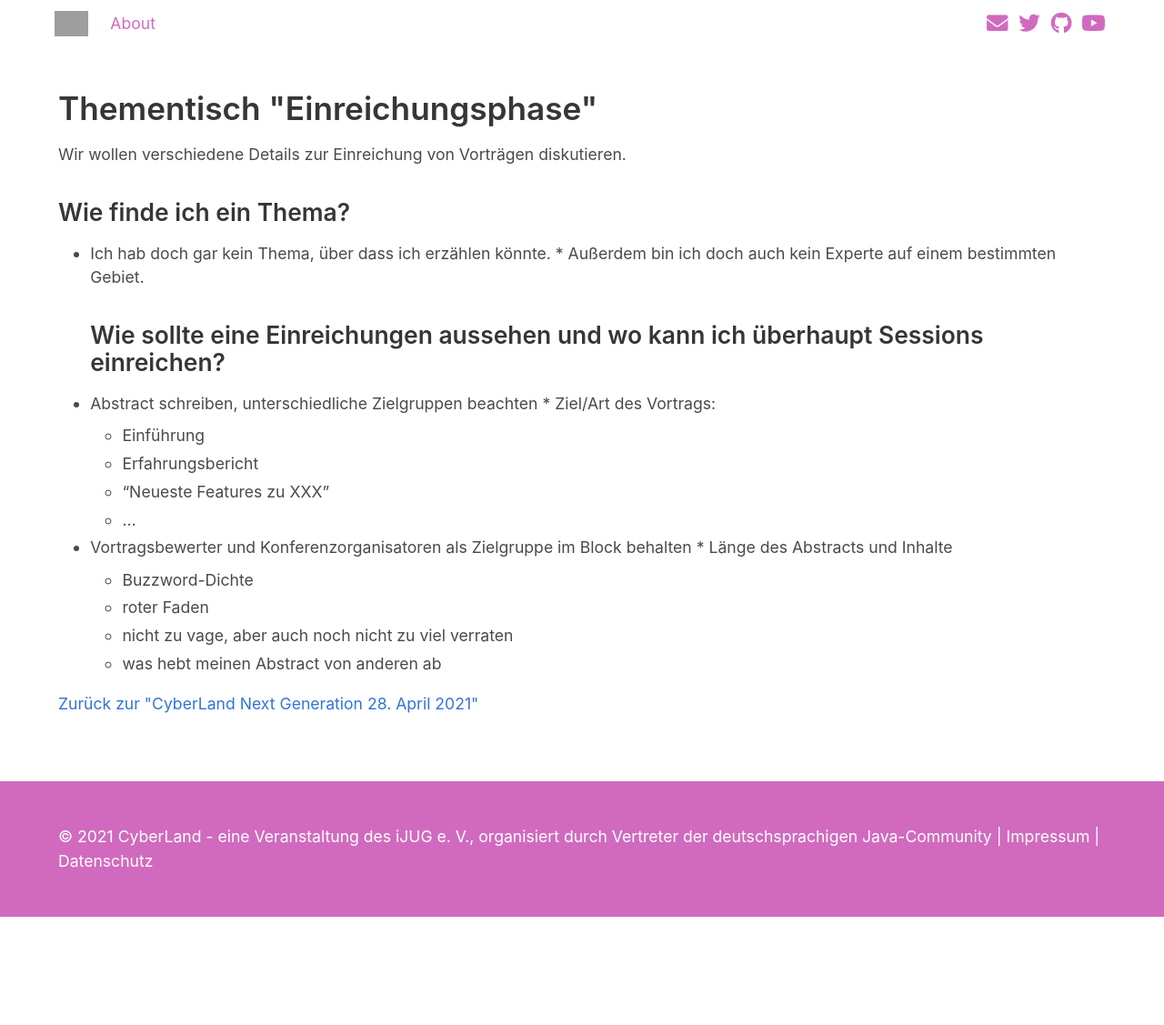
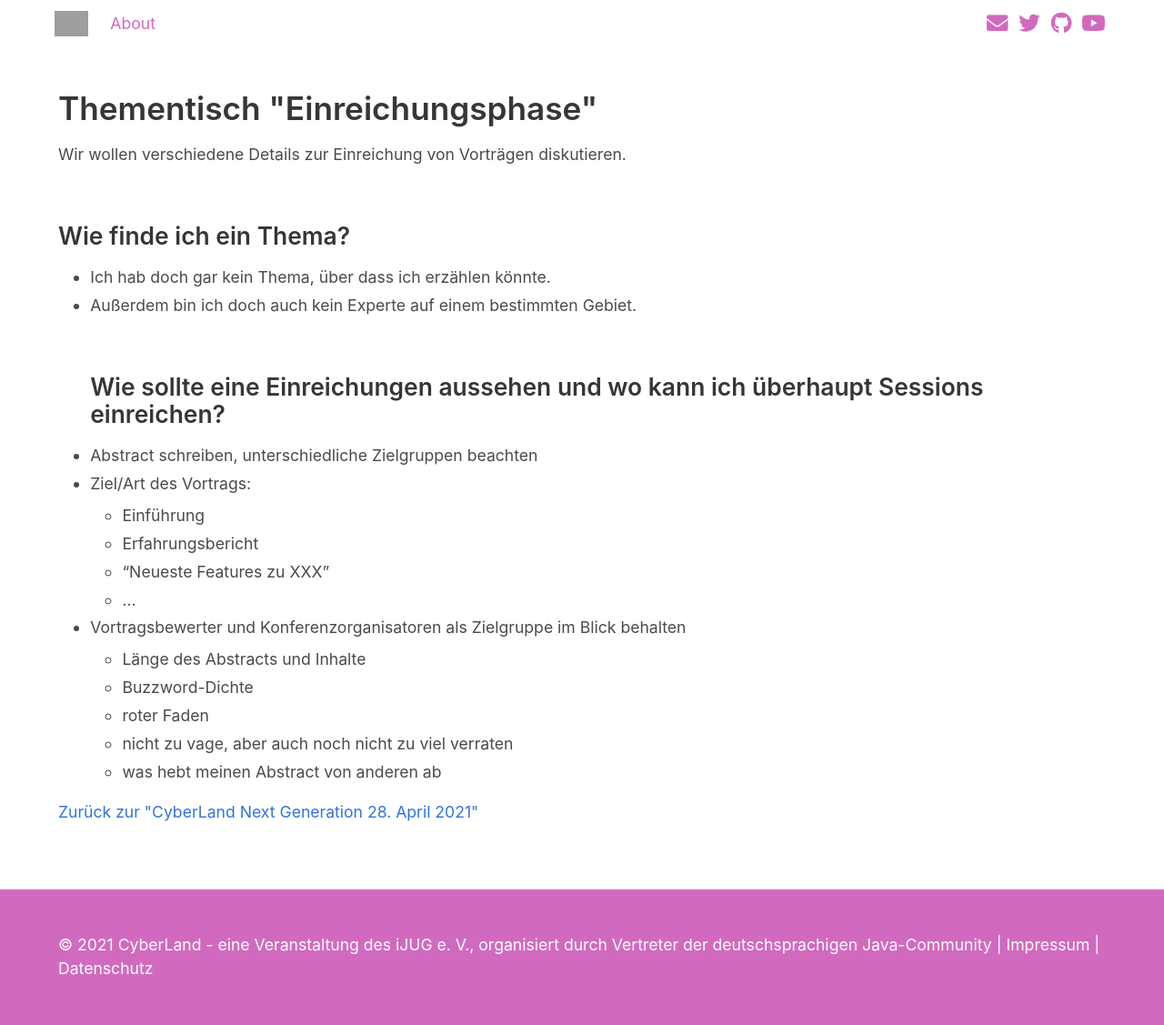
Before and after one commit to CyberLandConf/CyberLandConf.github.io, a Jekyll site: the page built from _sessions/2021-04-next-generation/session-31.md, in a window 1280 px wide. Shown: the whole page at 91% size. Built offline with Jekyll 4.4.1, drawn with Linux system fonts in a browser that asks for light colours; before the commit the page ends 1008 px from its top, so only the background shows below that; grey boxes are pictures that could not be loaded.

Commit message:
fix formatting for MD

```diff
--- a/_sessions/2021-04-next-generation/session-31.md
+++ b/_sessions/2021-04-next-generation/session-31.md
@@ -1,24 +1,22 @@
 ---
   session-id: 'session-31'
   title: 'Thementisch "Einreichungsphase"'
-  abstract: >
+  abstract: |
     Wir wollen verschiedene Details zur Einreichung von Vorträgen diskutieren.
 
     ### Wie finde ich ein Thema?
-
     * Ich hab doch gar kein Thema, über dass ich erzählen könnte.
     * Außerdem bin ich doch auch kein Experte auf einem bestimmten Gebiet.
 
     ### Wie sollte eine Einreichungen aussehen und wo kann ich überhaupt Sessions einreichen?
-
     * Abstract schreiben, unterschiedliche Zielgruppen beachten
     * Ziel/Art des Vortrags:
       * Einführung
       * Erfahrungsbericht
       * "Neueste Features zu XXX"
       * ...
-    * Vortragsbewerter und Konferenzorganisatoren als Zielgruppe im Block behalten
-    * Länge des Abstracts und Inhalte
+    * Vortragsbewerter und Konferenzorganisatoren als Zielgruppe im Blick behalten
+      * Länge des Abstracts und Inhalte
       * Buzzword-Dichte
       * roter Faden
       * nicht zu vage, aber auch noch nicht zu viel verraten
```
